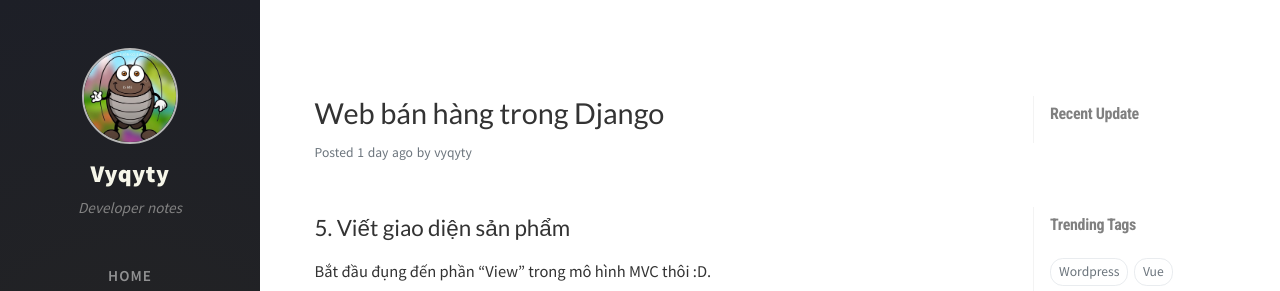
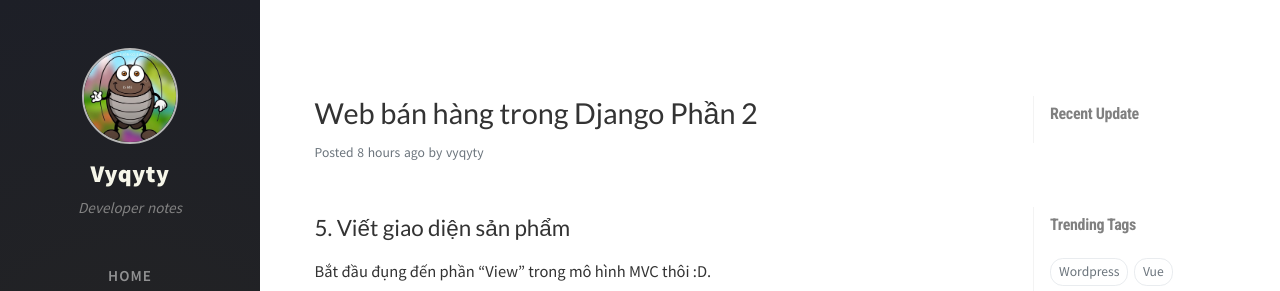
Before and after one commit to vyqyty/vyqyty.github.io, a Jekyll site: the page built from _posts/2020-11-24-web-ban-hang-don-gian-trong-django-p2.md, in a window 1280 px wide and 900 px high. Shown: the top 291 px of the window. Built offline with Jekyll 4.4.1, drawn with Linux system fonts in a browser that asks for light colours; nearby versions of some CDN libraries; comment, search, counter and statistics services are not loaded.

Commit message:
Update and rename 2020-11-23-web-ban-hang-don-gian-trong-django-p2.md to 2020-11-24-web-ban-hang-don-gian-trong-django-p2.md

```diff
--- a/_posts/2020-11-23-web-ban-hang-don-gian-trong-django-p2.md
+++ b/_posts/2020-11-24-web-ban-hang-don-gian-trong-django-p2.md
@@ -1,6 +1,6 @@
 ---
-title: Web bán hàng trong Django
-date: 2020-11-23
+title: Web bán hàng trong Django Phần 2
+date: 2020-11-24
 categories: [Django]
 tags: [Other]
 math: true
```
